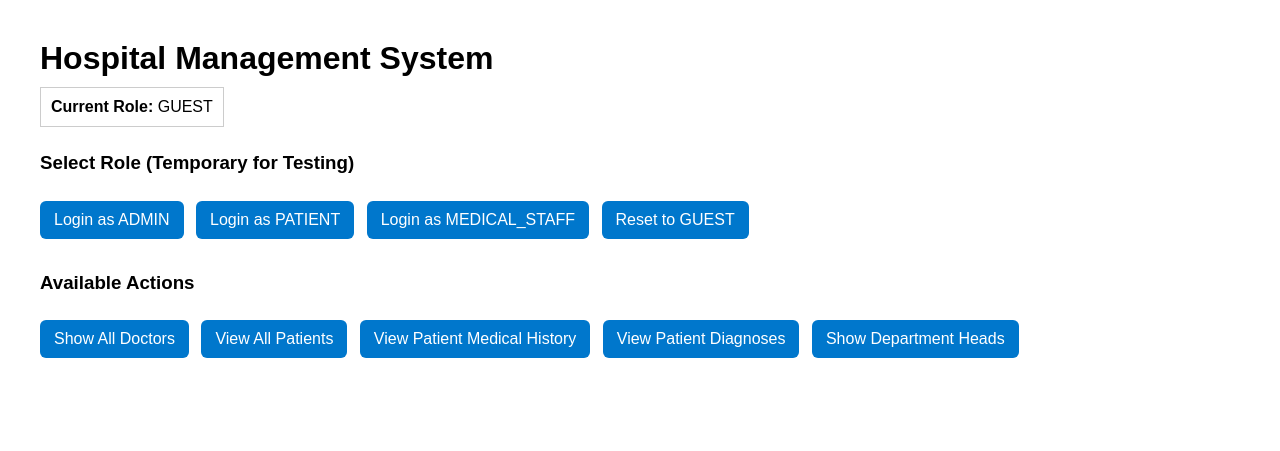
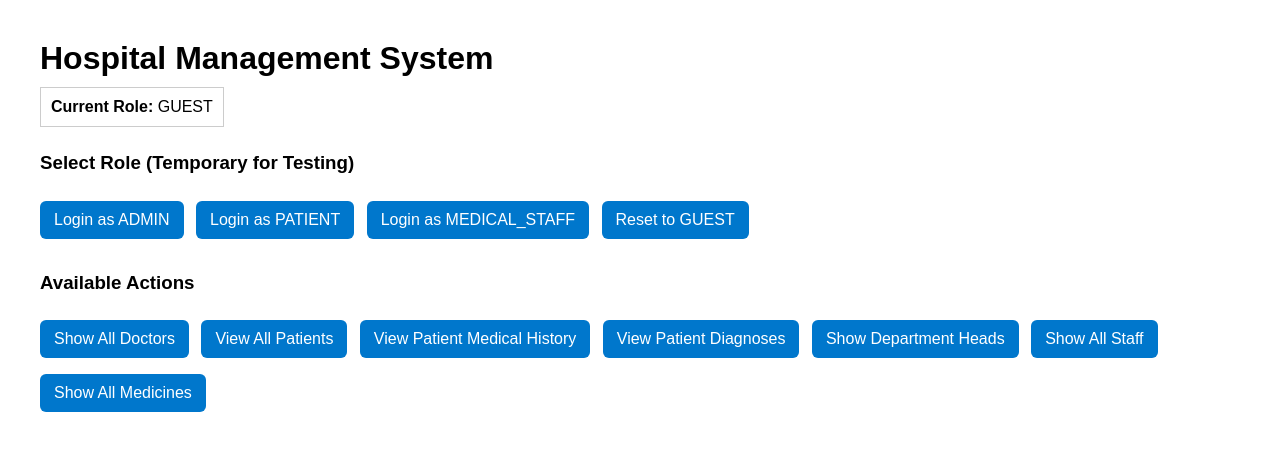
Before and after one commit to Sidh-Virmani/Hospital-Management-System, a Flask app: page / in a window 1280 px wide. Shown: the top 451 px of the page. Run offline with Flask 3, Linux system fonts and the light colour scheme.

Commit message:
added `medicines` table, some data for `medicines` table and added 2 buttons for  'show all staff' and 'show all medicines'

```diff
--- a/src/app.py
+++ b/src/app.py
@@ -225,6 +225,64 @@ def department_heads():
         data=data
     )
 
+# =========================================================
+# QUERY 6
+# UI Button: Show All Staff
+# Role allowed: ADMIN
+# =========================================================
+@app.route("/show_all_staff")
+def show_all_staff():
+    if session.get("role") != "ADMIN":
+        return "Access Denied: Only ADMIN can view all staff."
+
+    query = """
+    SELECT
+        ms.staff_id,
+        u.username,
+        ms.staff_type as designation,
+        dep.department_name as department
+    FROM medical_staff ms
+    LEFT JOIN departments dep
+        ON ms.department_id = dep.department_id
+    LEFT JOIN users u
+        ON ms.user_id = u.user_id;
+    """
+
+    data = run_select_query(query)
+
+    return render_template(
+        "table.html",
+        title="All Staff",
+        data=data
+    )
+
+#=========================================================
+# QUERY 7
+# UI Button: Show All Medicines
+# Role allowed: ADMIN, MEDICAL_STAFF, PATIENT, DOCTOR
+# =========================================================
+@app.route("/show_all_medicines")
+def show_all_medicines():
+    if session.get("role") not in ["ADMIN", "MEDICAL_STAFF", "PATIENT", "DOCTOR"]:
+        return "Access Denied: Only ADMIN, MEDICAL_STAFF, PATIENT, or DOCTOR can view all medicines."
+
+    query = """
+    SELECT
+        medicine_id as id,
+        medicine_name as name,
+        medicine_stock as stock,
+        medicine_price as price,
+        medicine_manufacturer as manufacturer
+    FROM medicines;
+    """
+
+    data = run_select_query(query)
+
+    return render_template(
+        "table.html",
+        title="All Medicines",
+        data=data
+    )
 
 # ---------------------------------------------------------
 # Run the Flask app
--- a/src/db.py
+++ b/src/db.py
@@ -10,7 +10,7 @@ def get_db_connection():
     connection = mysql.connector.connect(
         host="localhost",              # MySQL server address
         user="root",                   # your MySQL username
-        password="YOUR_MYSQL_PASSWORD",# replace with your actual MySQL password
+        password="[PASSWORD]",# replace with your actual MySQL password
         database="hospital_management" # the database we created
     )
     return connection
--- a/src/templates/home.html
+++ b/src/templates/home.html
@@ -1,5 +1,6 @@
 <!DOCTYPE html>
 <html>
+
 <head>
     <title>Hospital Management System</title>
     <style>
@@ -43,6 +44,7 @@
         }
     </style>
 </head>
+
 <body>
 
     <h1>Hospital Management System</h1>
@@ -62,7 +64,7 @@
         <a class="button" href="{{ url_for('logout') }}">Reset to GUEST</a>
     </div>
 
-    <!-- Buttons for the 5 backend query routes -->
+    <!-- Buttons for the 6 backend query routes -->
     <div class="section">
         <h3>Available Actions</h3>
 
@@ -71,7 +73,10 @@
         <a class="button" href="{{ url_for('medical_history') }}">View Patient Medical History</a>
         <a class="button" href="{{ url_for('patient_diagnoses') }}">View Patient Diagnoses</a>
         <a class="button" href="{{ url_for('department_heads') }}">Show Department Heads</a>
+        <a class="button" href="{{ url_for('show_all_staff') }}">Show All Staff</a>
+        <a class="button" href="{{ url_for('show_all_medicines') }}">Show All Medicines</a>
     </div>
 
 </body>
+
 </html>
```
Also changed, not shown: sql_files/01_schema.sql (+11 -0 lines), sql_files/03_sample_data.sql (+13 -0 lines), sql_files/04_queries_TESTING.sql (+33 -0 lines), 1 other file.
